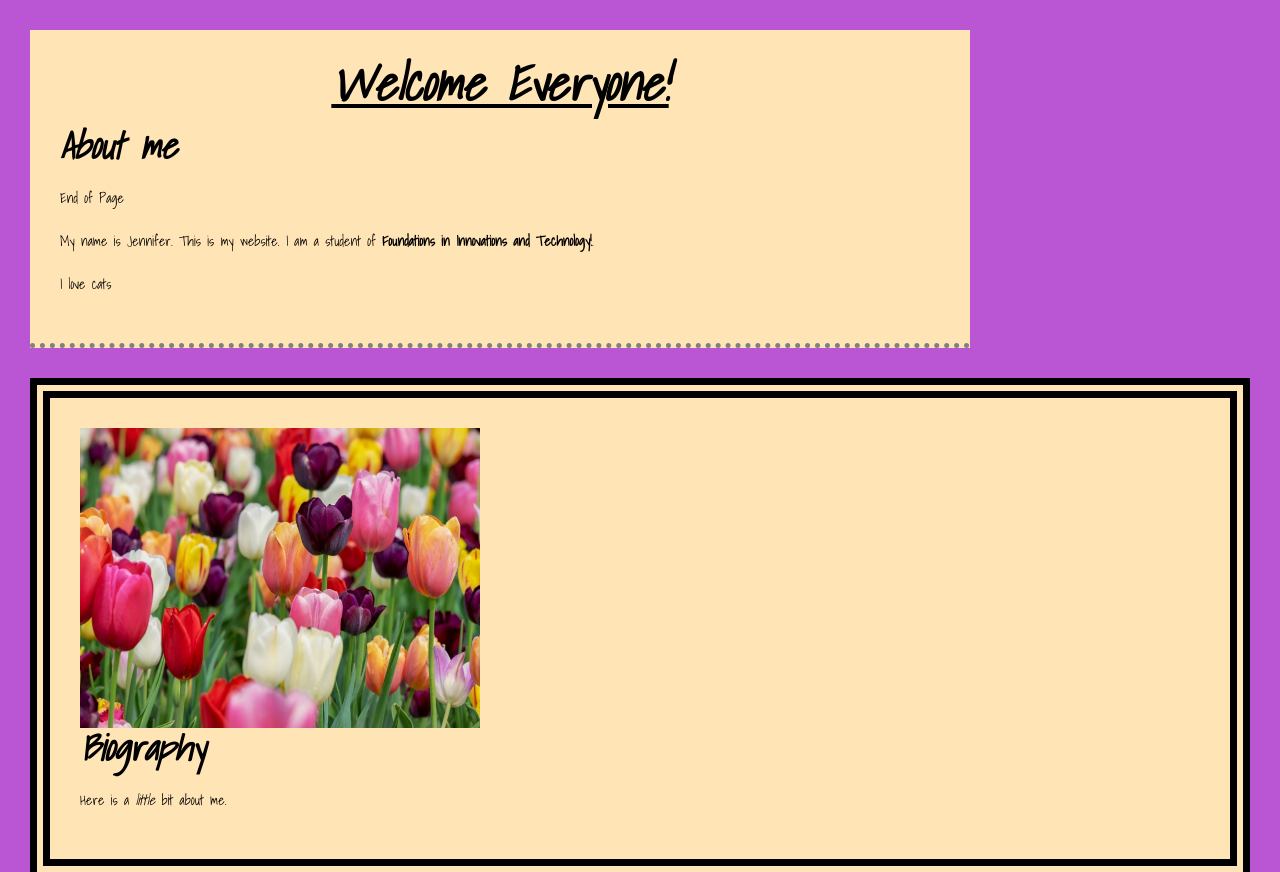
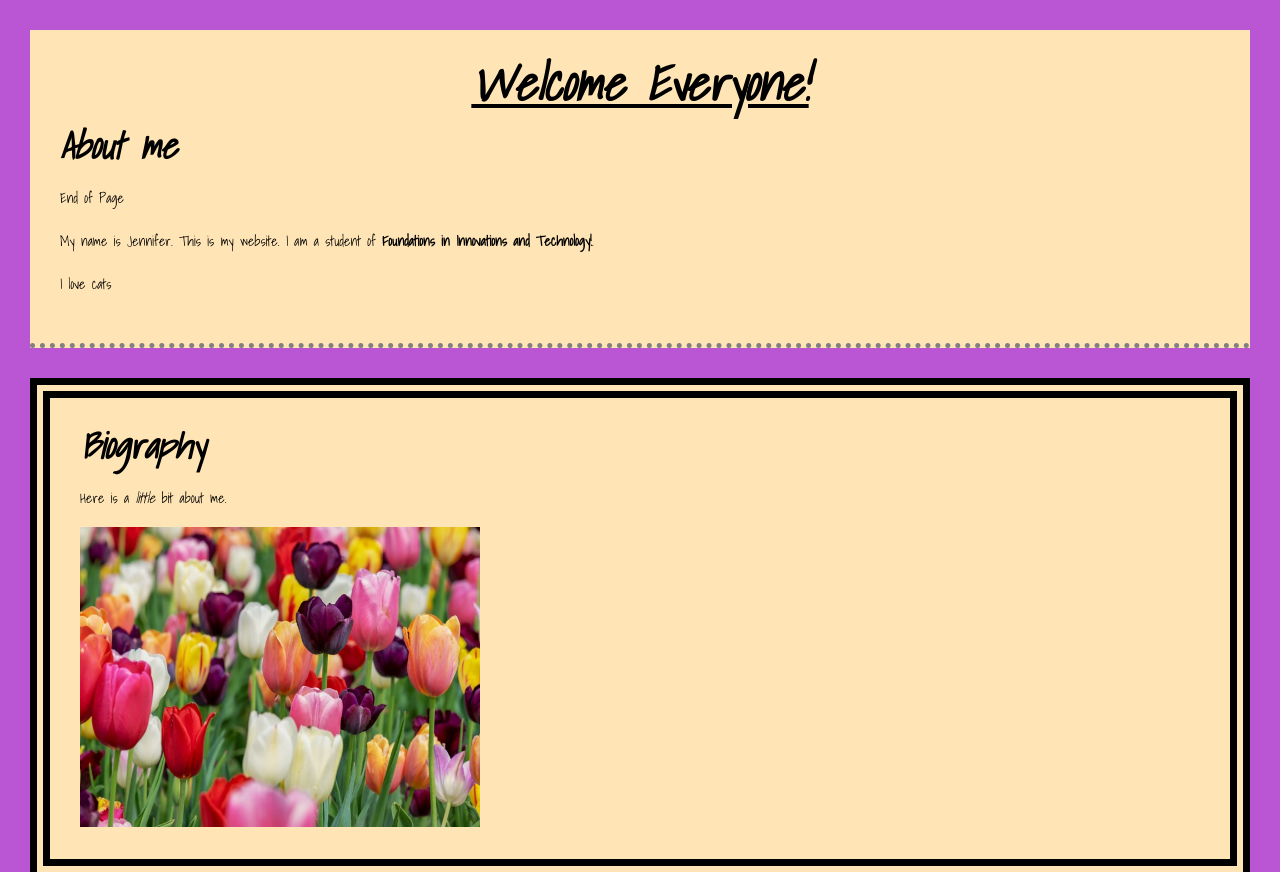
Before and after one commit to JenniJoseph/website, a plain HTML site: page index.html in a window 1280 px wide. Shown: the top 872 px of the page. Drawn offline with Linux system fonts and the light colour scheme.

Commit message:
Update index.html

```diff
--- a/index.html
+++ b/index.html
@@ -1,40 +1,42 @@
 <!DOCTYPE html>
 <html lang="en">
+
   <head>
     <title>Jenny's Website</title>
     <meta charset="utf-8">
     <link rel="stylesheet" href="style.css">
     <link href="https://fonts.googleapis.com/css?family=Pacifico|Shadows+Into+Light" rel="stylesheet">
   </head>
+
   <body>
-    <div class="container">
     <header>
+      <div class-="container">
       <h1 class="title">Welcome Everyone!</h1>
       <h2>About me</h2>
       <p><a href="#bottom">End of Page</a></p>
       <p>My name is Jennifer. This is my website. I am a student of <strong>Foundations in Innovations and Technology!</strong>.
       </p>
       <p>I love <a href="https://en.wikipedia.org/wiki/cat">cats</a></p>
+    </div>
     </header>
-  </div>
 
     <div class="container1">
     <section>
-      <img src="images/tulip.jpg" alt="tulip picture" width="400" height="300" />
       <h1>Biography</h1>
       <p>Here is a <em>little</em> bit about me.</p>
+      <img src="images/tulip.jpg" alt="tulip picture" width="400" height="300" />
     </section>
   </div>
 
   <div class="container2">
     <section>
-      <img src="images/pickles.jpg" alt="pickle pictures" width="400" height="300" />
       <h2>Favorite Foods</h2>
       <ul>
         <li>Tacos</li>
         <li>Spaghetti</li>
         <li>Salad</li>
         <li>PICKLES</li>
+        <img src="images/pickles.jpg" alt="pickle pictures" width="400" height="300" />
       <ul>
     </section>
   </div>
@@ -62,9 +64,11 @@
     </section>
   </div>
 
+  <div class="container5">
     <section>
       <a href="https://www.pinterest.ca" target="blank">pinterest</a>
     </section>
+  </div>
 
     <footer id= "bottom">
       <p>Website Built by Jennifer.</p>
```
